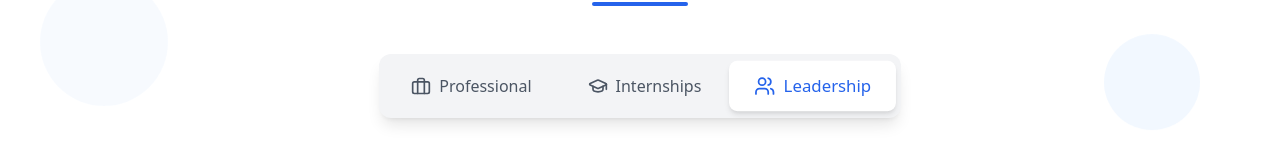
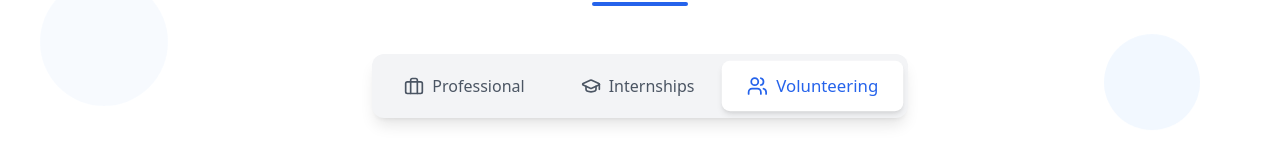
Before and after one commit to setusairam/profile, a React (Vite) app: page /experience in a window 1280 px wide. Shown: the part 167-330 px from the top of the page. Built offline with nearby package versions, Linux system fonts and the light colour scheme.

Commit message:
minor changes

```diff
--- a/src/pages/Education.tsx
+++ b/src/pages/Education.tsx
@@ -74,6 +74,14 @@ const Education: React.FC = () => {
         'Authentications'
       ],
       link: 'https://coursera.org/share/7b4313c2c101981c54f9b92676f2b4d6'
+    },
+    {
+      name: 'Bootstrap 5',
+      platform: 'Udemy',
+      year: '2026',
+      logo: '/images/education/udemylogo.png',
+      skills: [ 'Custom Bootstrap', 'Utilities', 'Components', 'Layout', 'Widgets'],
+      link: ' https://www.udemy.com/certificate/UC-40f03668-599f-43f5-9c89-2061f78b4f3c'
     },
     {
       name: 'Ignite India - Enterprenurship Development Program',
--- a/src/pages/Experience.tsx
+++ b/src/pages/Experience.tsx
@@ -258,7 +258,7 @@ const Experience: React.FC = () => {
                 }`}
               >
                 {getTabIcon('leadership')}
-                <span>Leadership</span>
+                <span>Volunteering</span>
               </button>
             </div>
           </div>
```
